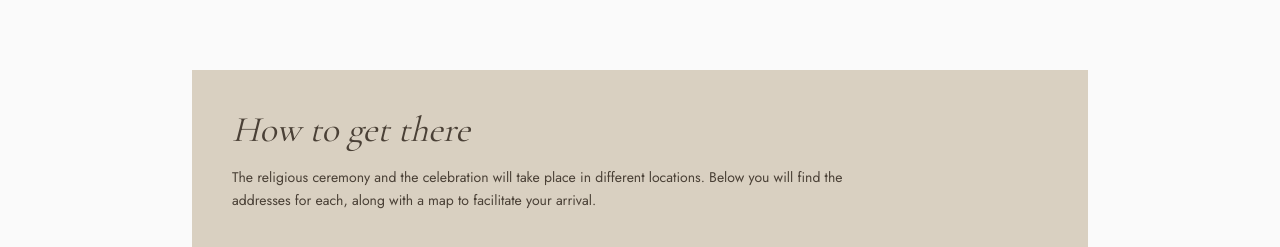
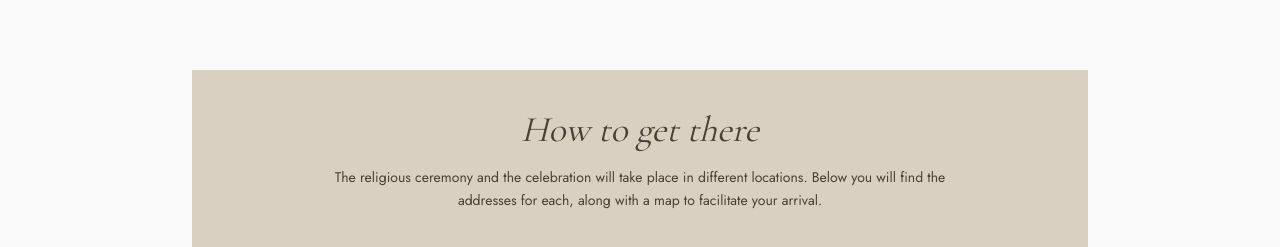
Before and after one commit to HarrodPablo/boda-invitacion, a Next.js app: page / in a window 1280 px wide. Shown: the part 2353-2600 px from the top of the page. Built offline with nearby package versions, Linux system fonts and the light colour scheme.

Commit message:
style: center text in guides and accommodation components

```diff
--- a/components/Alojamiento.jsx
+++ b/components/Alojamiento.jsx
@@ -19,7 +19,7 @@ export default function Alojamiento() {
 
         <div className="mt-10 grid grid-cols-1 gap-6 sm:grid-cols-2">
           {hoteles.map((hotel, i) => (
-            <div key={i} className="flex flex-col bg-fondo p-6 shadow-sm">
+            <div key={i} className="flex flex-col items-center text-center bg-fondo p-6 shadow-sm">
               <p className="font-script text-2xl italic text-textoCalido">{hotel.nombre}</p>
               <p className="mt-2 text-sm text-texto">{hotel.direccion}</p>
               <p className="mt-1 text-xs uppercase tracking-widest text-textoCalido">
--- a/components/ComoLlegar.jsx
+++ b/components/ComoLlegar.jsx
@@ -14,9 +14,9 @@ export default function ComoLlegar() {
     <section id="como-llegar" className="relative bg-fondo px-6 py-16 sm:py-20">
       <div className="mx-auto max-w-4xl">
         {/* Bloque intro tipo RSVP (componente #6) */}
-        <div className="bg-bloque px-6 py-10 sm:px-10">
+        <div className="bg-bloque px-6 py-10 text-center sm:px-10">
           <h2 className="font-script text-3xl italic text-textoCalido sm:text-4xl">{heading}</h2>
-          <p className="mt-4 max-w-2xl text-sm leading-relaxed text-textoCalido">{intro}</p>
+          <p className="mx-auto mt-4 max-w-2xl text-sm leading-relaxed text-textoCalido">{intro}</p>
         </div>
 
         {/* Grid 2 columnas: ceremonia vs. finca (componente #7) */}
--- a/components/FotoFechaLugar.jsx
+++ b/components/FotoFechaLugar.jsx
@@ -19,9 +19,9 @@ export default function FotoFechaLugar() {
 
   return (
     <section id="fecha" className="bg-fondo px-6 py-16 sm:py-20">
-      <div className="mx-auto flex max-w-4xl flex-col items-center gap-10 md:flex-row md:items-center md:gap-16">
+      <div className="mx-auto flex max-w-6xl flex-col items-center gap-10 md:flex-row md:items-center md:gap-12 lg:gap-16">
         {/* Foto con marco fino + passe-partout, alineada arriba (mobile) / izquierda (desktop) */}
-        <div className="w-full max-w-sm md:w-1/2">
+        <div className="w-full max-w-sm md:w-5/12">
           <div className="passepartout">
             <div className="relative aspect-[3/4] w-full overflow-hidden">
               {imagenes?.map((imgSrc, index) => (
@@ -39,9 +39,9 @@ export default function FotoFechaLugar() {
         </div>
 
         {/* Texto centrado */}
-        <div className="w-full text-center md:w-1/2">
+        <div className="w-full text-center md:w-7/12">
           <div className="mb-4 flex flex-wrap items-baseline justify-center gap-3">
-            <p className="font-script text-5xl italic text-textoCalido sm:text-6xl md:whitespace-nowrap">{fecha}</p>
+            <p className="font-script text-5xl italic text-textoCalido sm:text-6xl md:text-4xl lg:text-5xl xl:text-6xl md:whitespace-nowrap">{fecha}</p>
             {conector && <span className="text-sm text-texto">{conector}</span>}
           </div>
           <h2 className="font-display text-xl uppercase tracking-widest text-texto sm:text-2xl">
--- a/components/GuiaSevilla.jsx
+++ b/components/GuiaSevilla.jsx
@@ -26,7 +26,7 @@ export default function GuiaSevilla() {
                 alt={lugar.imagenAlt}
                 className="h-56 w-full sm:h-40 sm:w-32 flex-shrink-0 object-cover shadow-sm"
               />
-              <div>
+              <div className="flex flex-col justify-center text-center sm:text-left">
                 <p className="font-script text-xl italic text-textoCalido">{lugar.nombre}</p>
                 <p className="mt-1 text-sm leading-snug text-texto">{lugar.descripcion}</p>
               </div>
```
